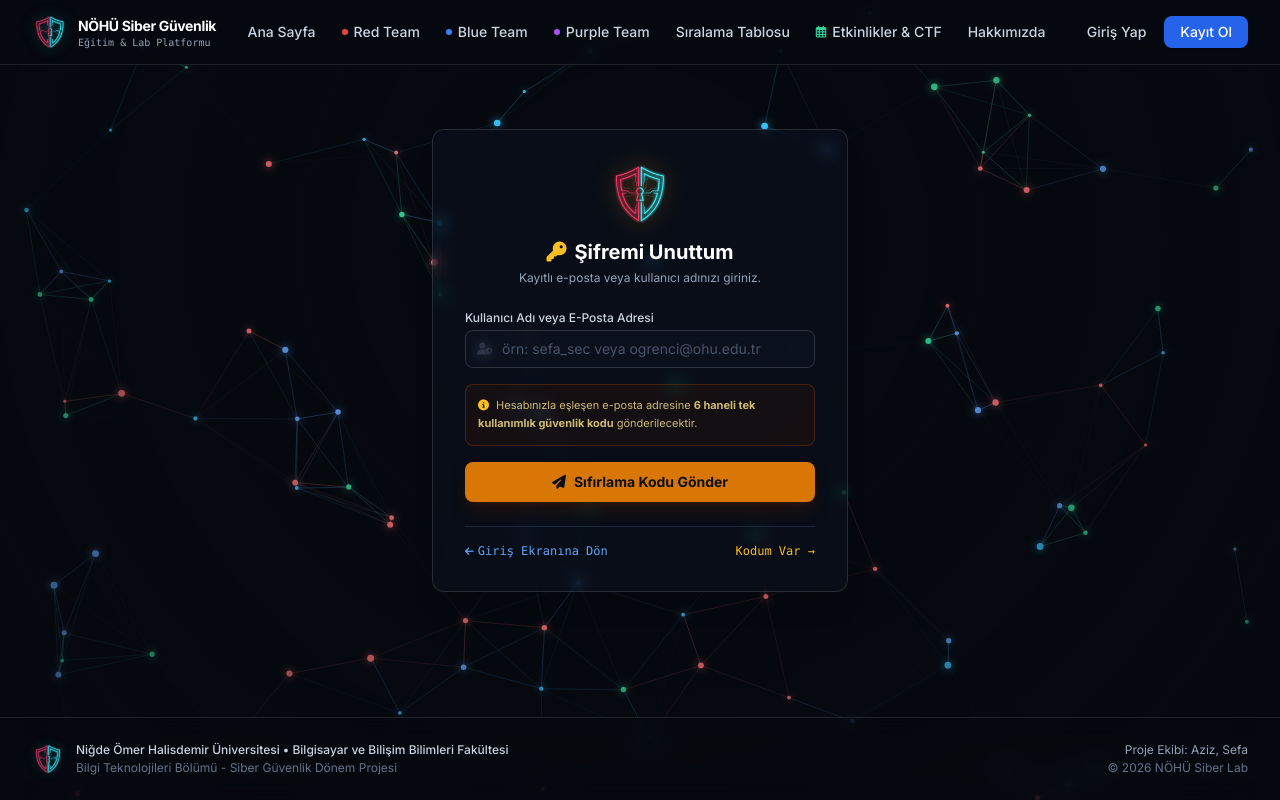
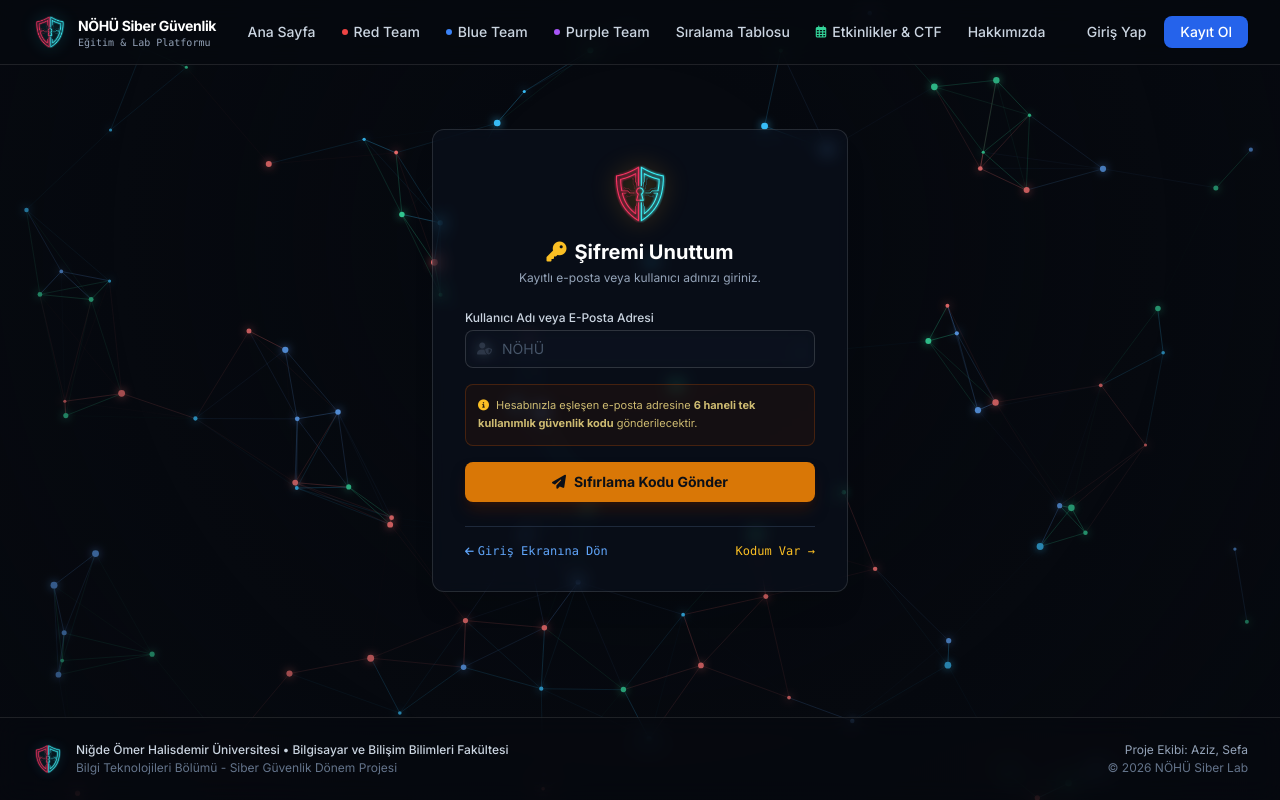
Before and after one commit to KLaxx0n/cyber-hub, a Flask app: page /forgot-password in a window 1280 px wide. Run offline with Flask 3, Linux system fonts and the light colour scheme; some libraries are stand-ins or nearby versions.

Commit message:
fix(ui): update forgot_password login_id placeholder to NÖHÜ

```diff
--- a/templates/forgot_password.html
+++ b/templates/forgot_password.html
@@ -24,7 +24,7 @@
                     <span class="absolute inset-y-0 left-0 pl-3 flex items-center text-slate-500">
                         <i class="fa-solid fa-user-shield text-xs"></i>
                     </span>
-                    <input type="text" name="login_id" value="{{ login_id or '' }}" required placeholder="örn: sefa_sec veya ogrenci@ohu.edu.tr"
+                    <input type="text" name="login_id" value="{{ login_id or '' }}" required placeholder="NÖHÜ"
                         class="w-full pl-9 pr-3 py-2 bg-slate-950 border border-slate-800 rounded-lg text-sm text-white placeholder-slate-600 focus:outline-none focus:border-amber-500 transition-colors">
                 </div>
             </div>
```
